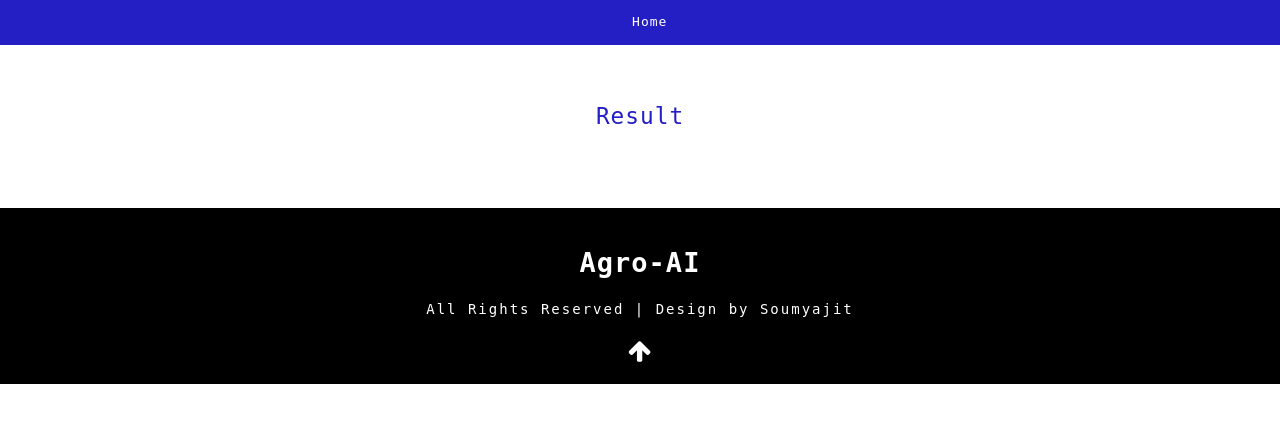
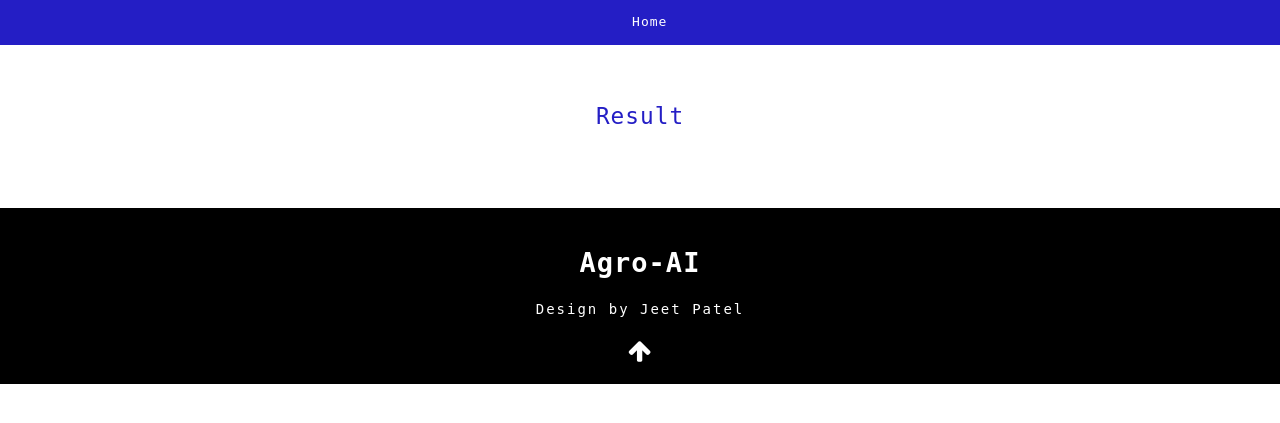
Before and after one commit to JeetPatel2612/Plant-Diseases-Detection-using-ML, a Flask app: template Agro-AI/Flask/templates/display.html in a window 1280 px wide. Shown: the part 265-688 px from the top of the page. Run offline with Flask 3, Linux system fonts and the light colour scheme; the template is opened without the code that fills it, so the values that code supplies are empty; some libraries are stand-ins or nearby versions.

Commit message:
Update display.html

```diff
--- a/Agro-AI/Flask/templates/display.html
+++ b/Agro-AI/Flask/templates/display.html
@@ -73,7 +73,7 @@
       </div>
       <div class="bottem-wthree-footer text-center pt-md-4 pt-3">
         <p>
-          All Rights Reserved | Design by Soumyajit
+          Design by Jeet Patel
         </p>
       </div>
       <!-- move icon -->
```
